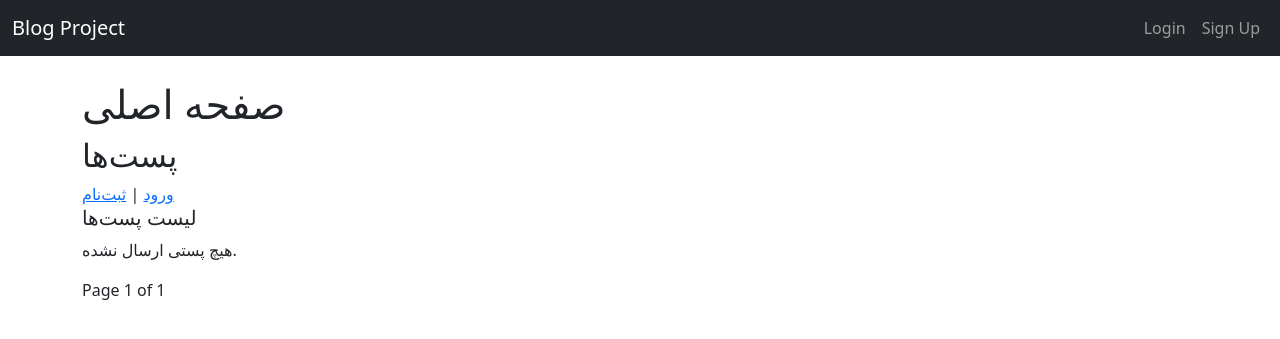
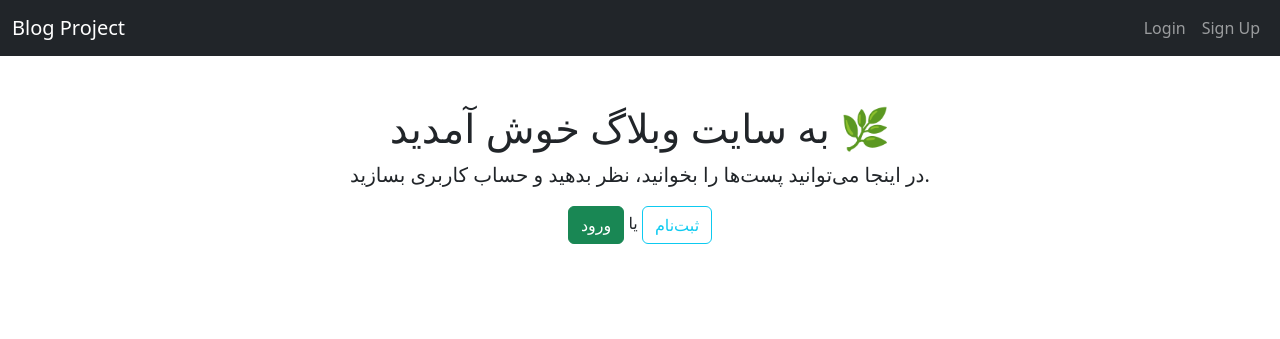
Before and after one commit to morteza06/Blog, a Django app: page / in a window 1280 px wide. Shown: the top 339 px of the page. Run offline with Django 5.2, Linux system fonts and the light colour scheme; data that the repository does not hold is empty.

Commit message:
fix: Remove blog/index.html. feat:Add app landing and views for change main index page in myproject. fix:Change reverse url, from "home" to "blog:home" in login,logout test. fix: Change redirect address for variable login,logout from home to blog:home at settings.py  . fix: Change tests. fix: seed data.

```diff
--- a/blog/management/commands/seed_data_v3.py
+++ b/blog/management/commands/seed_data_v3.py
@@ -67,7 +67,7 @@ class Command(BaseCommand):
             for _ in range(random.randint(1, 4)):
                 Comment.objects.create(
                     post=post,
-                    user=random.choice(users),
+                    author=random.choice(users),
                     content="This is a sample comment on " + post.title,
                     created_at=timezone.now(),
                 )
--- /dev/null
+++ b/landing/admin.py
@@ -0,0 +1,3 @@
+# from django.contrib import admin
+
+# Register your models here.
--- /dev/null
+++ b/landing/apps.py
@@ -0,0 +1,6 @@
+from django.apps import AppConfig
+
+
+class LandingConfig(AppConfig):
+    default_auto_field = "django.db.models.BigAutoField"
+    name = "landing"
--- /dev/null
+++ b/landing/models.py
@@ -0,0 +1,3 @@
+# from django.db import models
+
+# Create your models here.
--- /dev/null
+++ b/landing/templates/landing/index.html
@@ -0,0 +1,18 @@
+{% extends "base.html" %}
+{% block content %}
+
+<div class="text-center mt-5">
+  <h1>به سایت وبلاگ خوش آمدید 🌿</h1>
+  <p class="lead">در اینجا می‌توانید پست‌ها را بخوانید، نظر بدهید و حساب کاربری بسازید.</p>
+
+  {% if user.is_authenticated %}
+    <p>سلام {{ user.display_name|default:user.username }}! <a href="{% url 'logout' %}">خروج</a></p>
+    <p><a href="{% url 'blog:post_list' %}" class="btn btn-primary">رفتن به وبلاگ</a></p>
+    <p><a href="{% url 'dashboard' %}" class="btn btn-secondary">مشاهده داشبورد</a></p>
+  {% else %}
+    <p><a href="{% url 'login' %}" class="btn btn-success">ورود</a> یا
+       <a href="{% url 'signup' %}" class="btn btn-outline-info">ثبت‌نام</a></p>
+  {% endif %}
+</div>
+
+{% endblock %}
--- /dev/null
+++ b/landing/tests.py
@@ -0,0 +1,3 @@
+# from django.test import TestCase
+
+# Create your tests here.
--- /dev/null
+++ b/landing/urls.py
@@ -0,0 +1,9 @@
+from django.urls import path
+
+from . import views
+
+app_name = "landing"
+
+urlpatterns = [
+    path("", views.index, name="landing"),
+]
--- /dev/null
+++ b/landing/views.py
@@ -0,0 +1,6 @@
+from django.shortcuts import render
+
+
+def index(request):
+    """صفحه‌ی اصلی سایت (Landing Page)"""
+    return render(request, "landing/index.html")
--- a/myproject/settings.py
+++ b/myproject/settings.py
@@ -37,6 +37,7 @@ INSTALLED_APPS = [
     "django.contrib.sessions",
     "django.contrib.messages",
     "django.contrib.staticfiles",
+    "landing",
     "accounts",
     "blog",
     "django_extensions",
@@ -137,5 +138,5 @@ DEFAULT_AUTO_FIELD = "django.db.models.BigAutoField"
 
 AUTH_USER_MODEL = "accounts.CustomUser"
 LOGIN_URL = "login"
-LOGIN_REDIRECT_URL = "home"  # بعد از لاگین به کجا برود
-LOGOUT_REDIRECT_URL = "home"
+LOGIN_REDIRECT_URL = "blog:home"  # بعد از لاگین به کجا برود
+LOGOUT_REDIRECT_URL = "blog:home"
--- a/myproject/urls.py
+++ b/myproject/urls.py
@@ -4,11 +4,12 @@ from django.contrib import admin
 from django.urls import include, path
 
 from accounts.views import dashboard
-from blog import views as blog_views
+
+# from blog import views as blog_views
 
 urlpatterns = [
-    path("", blog_views.index, name="home"),  # صفحه اصلی سایت → blog/index.html
     path("admin/", admin.site.urls),
+    path("", include("landing.urls")),  # صفحه اصلی سایت
     path("accounts/", include("accounts.urls")),
     path("blog/", include("blog.urls", namespace="blog")),  # اپ اصلی
     path("dashboard/", dashboard, name="dashboard"),
--- a/templates/base.html
+++ b/templates/base.html
@@ -10,7 +10,7 @@
 <body>
 <nav class="navbar navbar-expand-lg navbar-dark bg-dark">
   <div class="container-fluid">
-    <a class="navbar-brand" href="{% url 'home' %}">Blog Project</a>
+    <a class="navbar-brand" href="{% url 'blog:home' %}">Blog Project</a>
     <button class="navbar-toggler" type="button" data-bs-toggle="collapse" data-bs-target="#navbarNav">
       <span class="navbar-toggler-icon"></span>
     </button>
```
Also changed, not shown: accounts/tests/test_login.py (+1 -1 lines), accounts/tests/test_logout.py (+1 -1 lines), landing/__init__.py (added).
